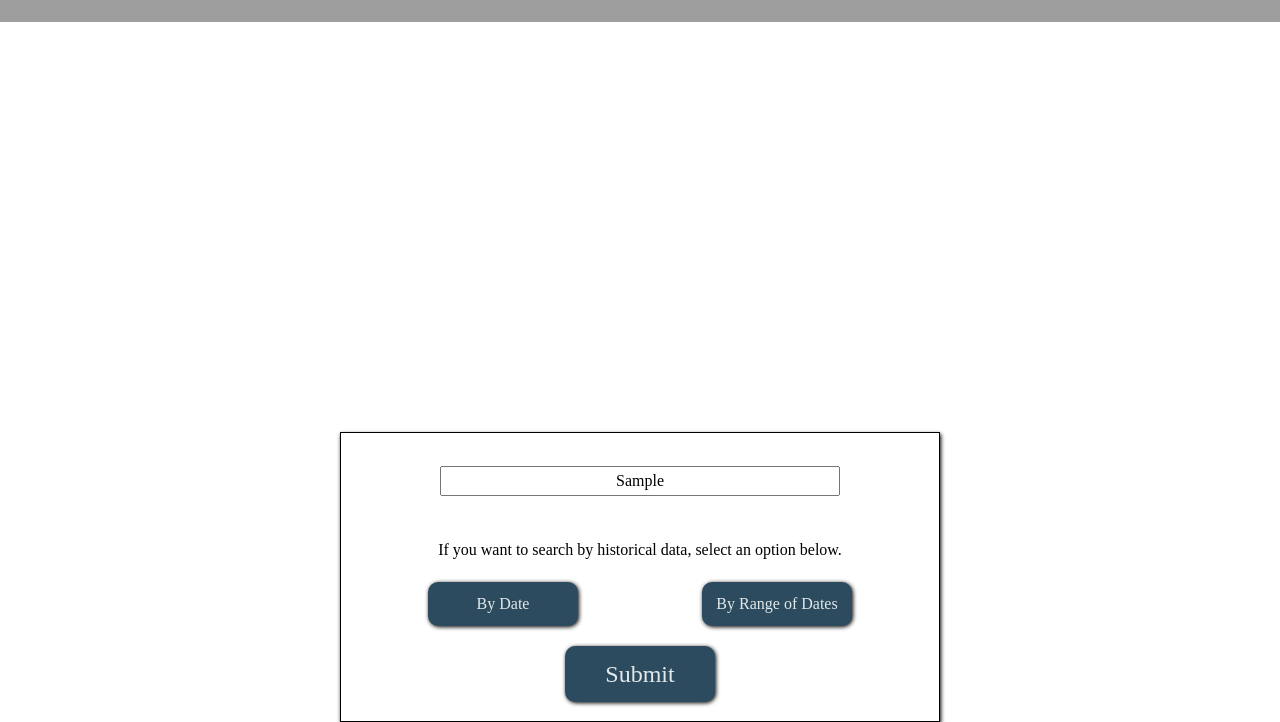
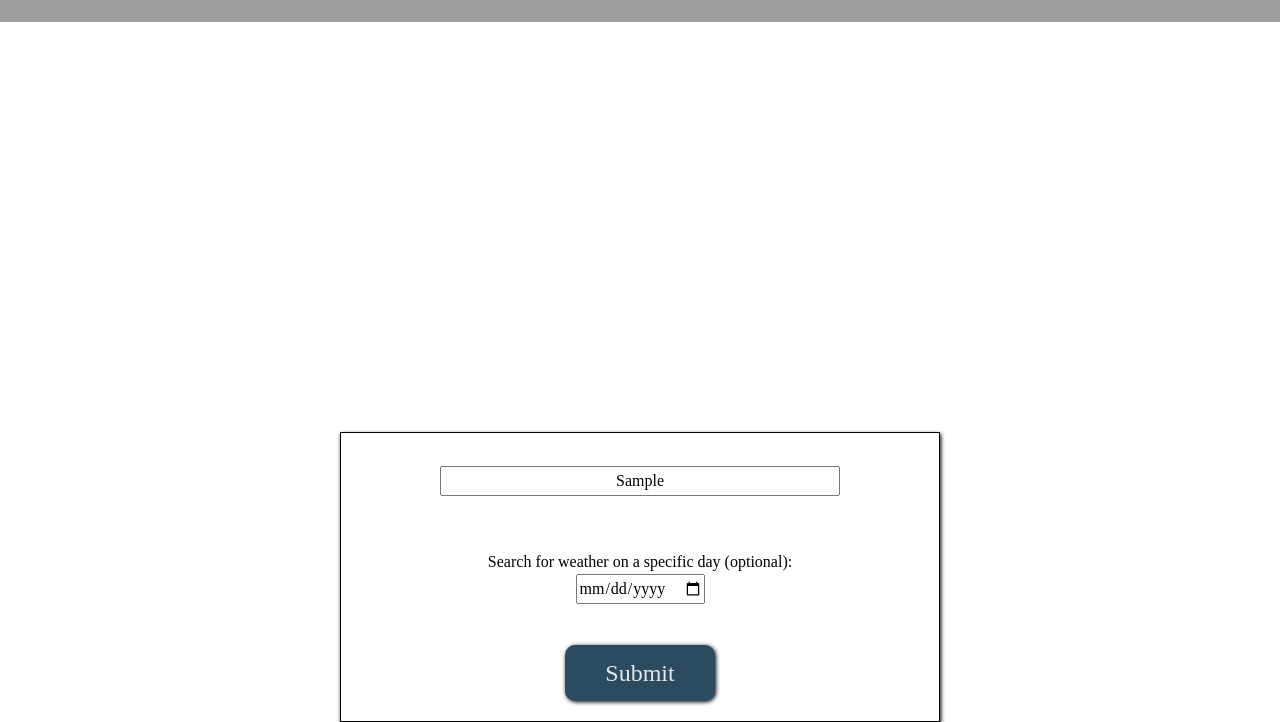
Before and after one commit to TurnerHelical/weatherApp, a website built with webpack: page template.html in a window 1280 px wide. Both pictures are taken after typing "Sample" into the empty fields and a click on the button "By Date". Shown: the part 178-900 px from the top of the page. Built offline with nearby package versions, Linux system fonts and the light colour scheme; grey boxes are pictures that could not be loaded.

Commit message:
buttons for both single date and range of dates work now

```diff
--- a/src/CSS/style.css
+++ b/src/CSS/style.css
@@ -76,6 +76,15 @@ form {
     grid-area: 1 / 1 / 2 / 3;
 
 }
+
+#date1Input{
+    text-align: center;
+}
+
+#dateRangeInput {
+    text-align: center;
+}
+
 button {
     max-width: 150px;
     min-width: 150px;
--- a/src/scripts/page.js
+++ b/src/scripts/page.js
@@ -58,10 +58,22 @@ class PageAction {
     changeDateCtr(choice) {
 
         if (choice === 'date') {
-            console.log('test');
+            page.removeElement('#dateCtr');
+            page.clearContent('#dynamicDateInput');
+            const singleDate = page.createAndAppend('#dynamicDateInput', 'div', 'id', 'date1Input');
+            singleDate.innerHTML = `
+                <label for="date1" >Search for weather on a specific day (optional):</label><br>
+                <input type="date" id="date1" name="date1" />`
+
         } else if (choice === 'dateRange') {
-            console.log('test2')
-        }
+            page.removeElement('#dateCtr');
+            page.clearContent('#dynamicDateInput');
+            const dateRange = page.createAndAppend('#dynamicDateInput', 'div', 'id', 'dateRangeInput');
+            dateRange.innerHTML = `
+                <label for="dateRange">See the weather between these dates (Seven days max):</label><br>
+                <input type="date" id="dateRange1" name="dateRange1" />
+                <input type="date" id="dateRange2" name="dateRange2" />
+        `}
     }
 
 }
--- a/src/scripts/utils.js
+++ b/src/scripts/utils.js
@@ -18,6 +18,11 @@ class Dom {
     let el = this.findElement(selector);
     el.innerHTML = "";
   };
+
+  removeElement = (selector) => {
+    let el = this.findElement(selector);
+    el.remove();
+  }
   editAttr = (selector, attr, attrVal) => {
     let el = this.findElement(selector);
     el.setAttribute(attr, attrVal);
--- a/template.html
+++ b/template.html
@@ -19,10 +19,12 @@
       </div>
 
       <div id="dateCtr">
-        <p>If you want to search by historical data, select an option below.</p>
+        <p>If you want to search by historical data, select an option below. (optional)</p>
         <button id="date" class="dateBtn">By Date</button>
         <button id="dateRange" class="dateBtn">By Range of Dates</button>
       </div>
+
+      <div id="dynamicDateInput"></div>
 
 
       <div id="buttonCtr">
```
